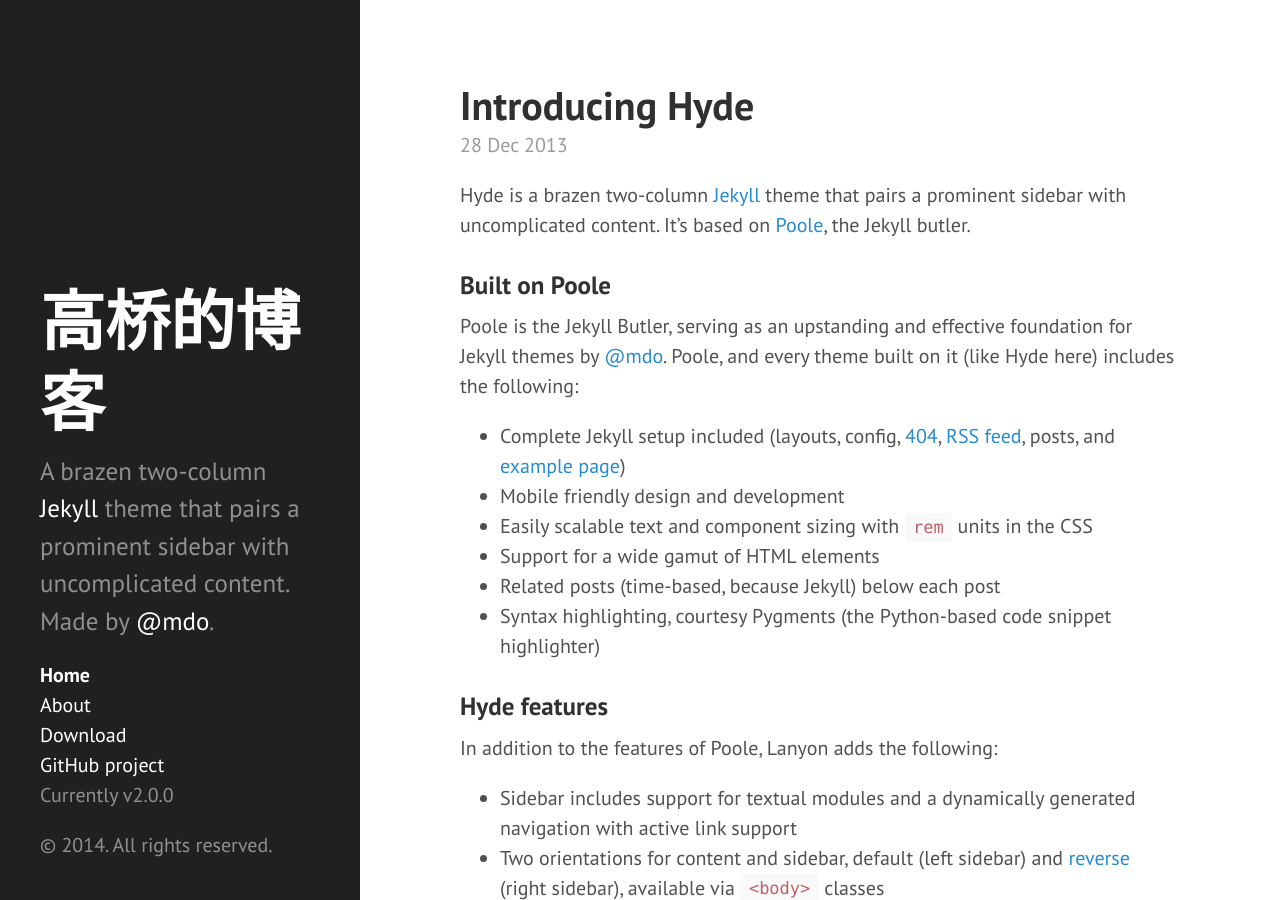
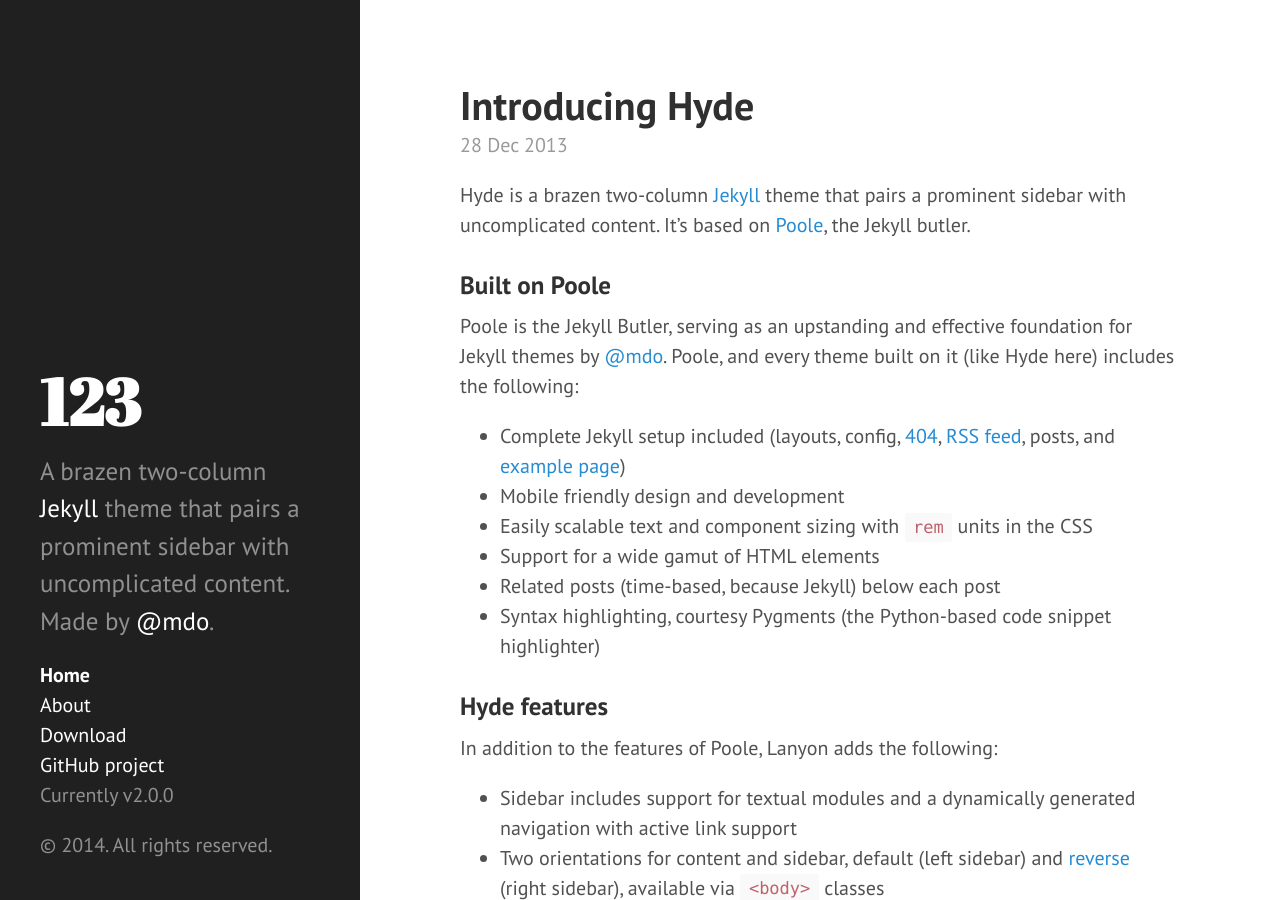
Before and after one commit to qiaogao/qiaogao.github.io, a Jekyll site: the page built from index.html, in a window 1280 px wide and 900 px high. Built offline with Jekyll 4.4.1, drawn with Linux system fonts in a browser that asks for light colours; Markdown is read by kramdown in place of the engine named in the settings; the list of posts is cut into pages by our own code.

Commit message:
change name test

```diff
--- a/_config.yml
+++ b/_config.yml
@@ -6,7 +6,7 @@
 permalink:        pretty
 
 # Setup
-title:            高桥的博客
+title:            123
 tagline:          'A Jekyll theme'
 description:      'A brazen two-column <a href="http://jekyllrb.com" target="_blank">Jekyll</a> theme that pairs a prominent sidebar with uncomplicated content. Made by <a href="https://twitter.com/mdo" target="_blank">@mdo</a>.'
 url:              http://www.qiaogao.net
```
